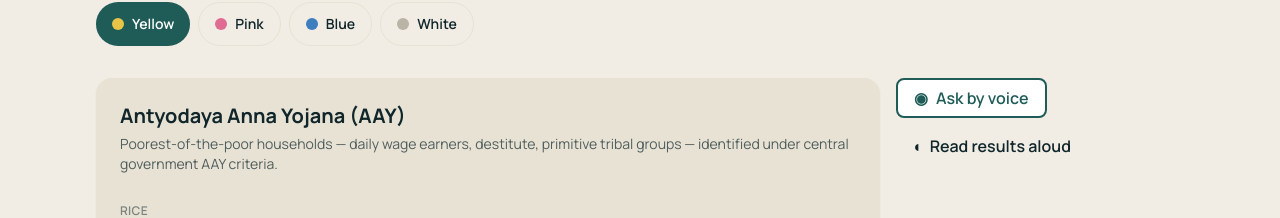
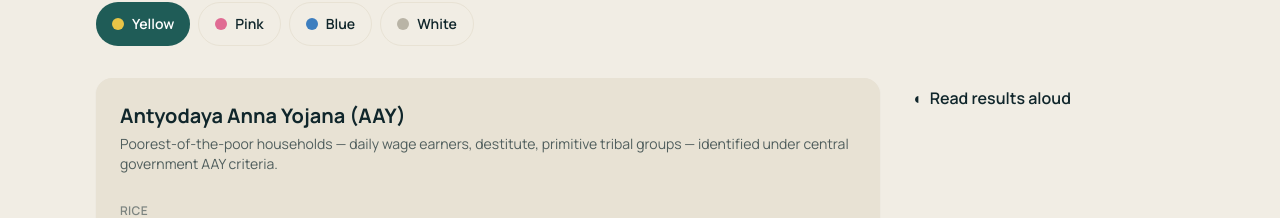
Before and after one commit to Adarshow/RationLens, a Next.js app: page /rights in a window 1280 px wide. Shown: the part 225-443 px from the top of the page. Built offline with nearby package versions, Linux system fonts and the light colour scheme; no server answers.

Commit message:
Hide voice search option if onTranscript is not provided

```diff
--- a/components/VoiceControls.tsx
+++ b/components/VoiceControls.tsx
@@ -22,7 +22,7 @@ type Recognition = {
 
 type Props = {
   lang: Lang;
-  onTranscript: (value: string) => void;
+  onTranscript?: (value: string) => void;
   speakText?: string;
 };
 
@@ -68,7 +68,7 @@ export function VoiceControls({ lang, onTranscript, speakText }: Props) {
     recognition.interimResults = false;
     recognition.onresult = (event) => {
       const transcript = event.results[0]?.[0]?.transcript?.trim();
-      if (transcript) onTranscript(transcript);
+      if (transcript && onTranscript) onTranscript(transcript);
     };
     recognition.onerror = () => setListening(false);
     recognition.onend = () => setListening(false);
@@ -106,6 +106,7 @@ export function VoiceControls({ lang, onTranscript, speakText }: Props) {
 
   return (
     <div className="flex flex-wrap gap-2" aria-label={t.voiceControls}>
+      {onTranscript ? (
         <Button
           type="button"
           variant={listening ? "danger" : "secondary"}
@@ -116,6 +117,7 @@ export function VoiceControls({ lang, onTranscript, speakText }: Props) {
           <span aria-hidden>{listening ? "■" : "◉"}</span>
           <span className="ml-2">{listening ? t.stopListening : t.voiceSearch}</span>
         </Button>
+      ) : null}
       {speakText ? (
         <Button
           type="button"
```
Lines whose indentation alone changed are shown as unchanged.
